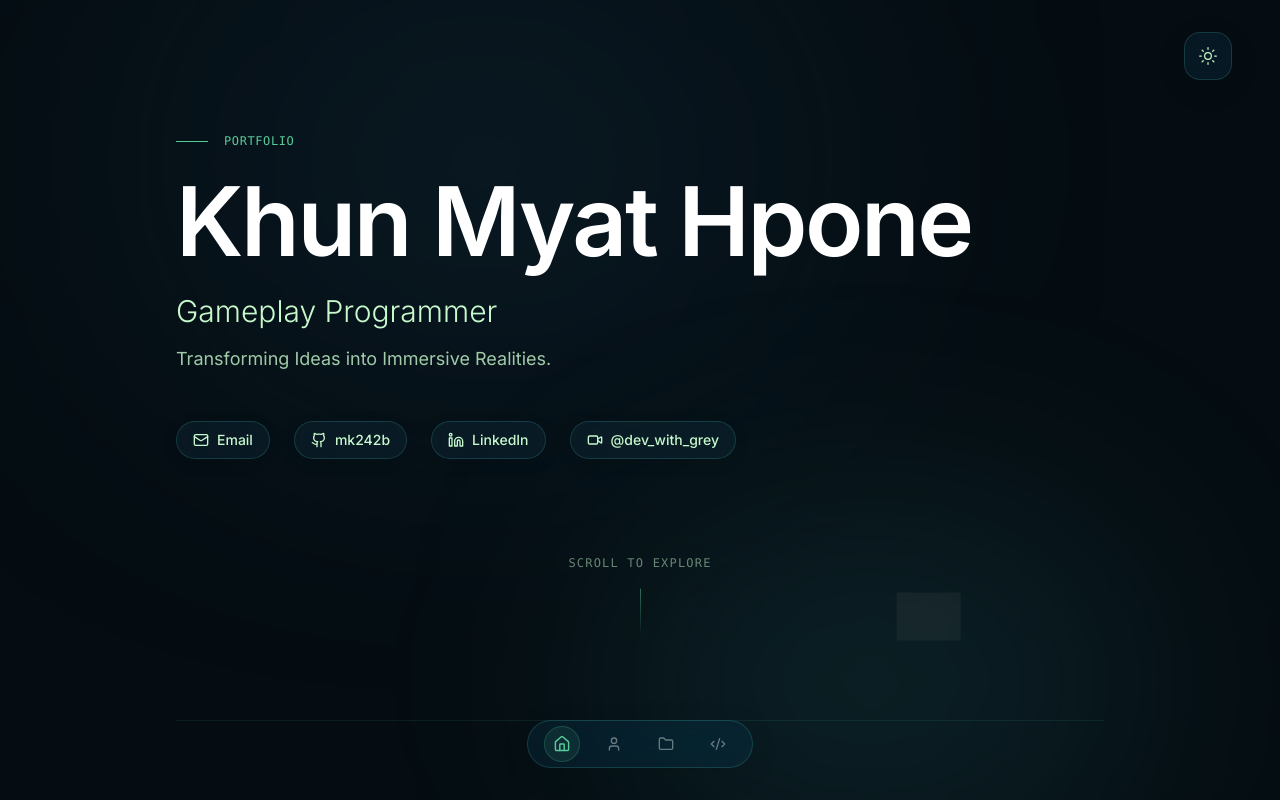
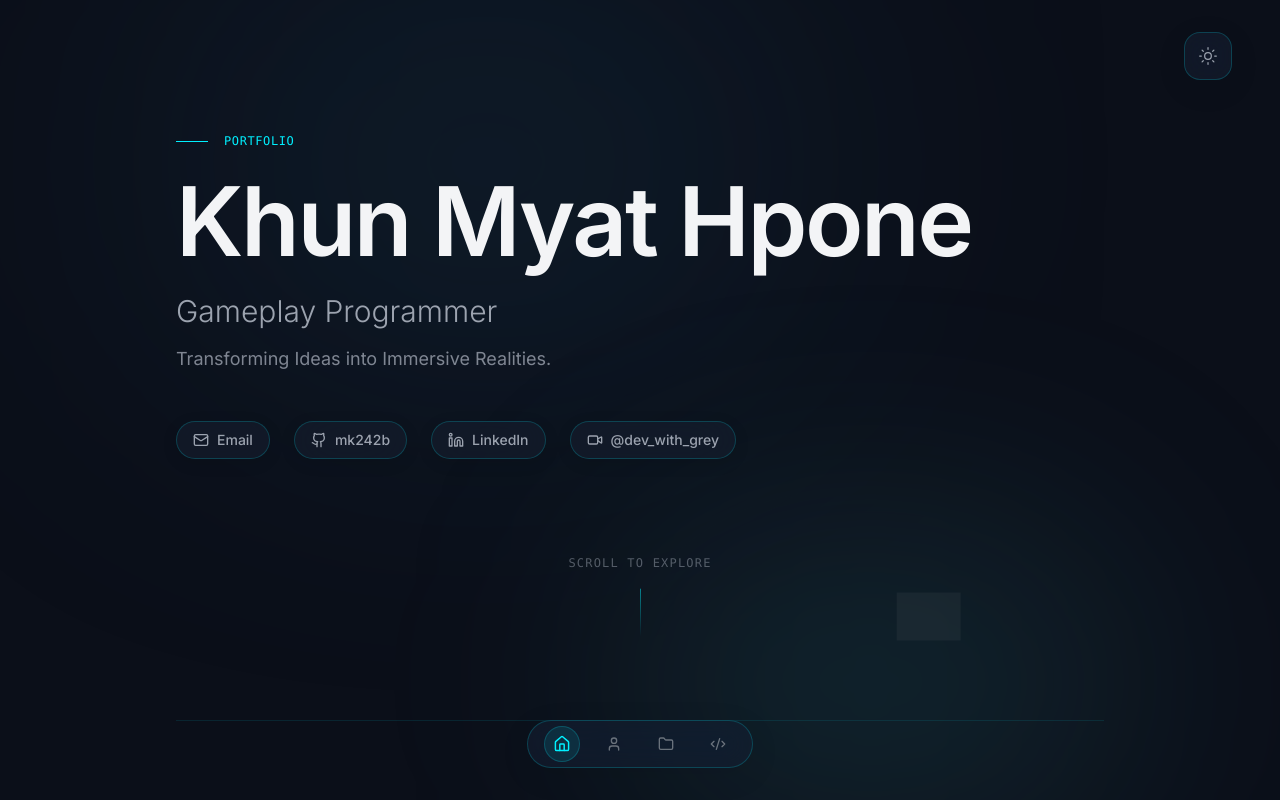
Before and after one commit to mk242b/portfolio_v2, a React (Vite) app: page / in a window 1280 px wide. Shown: the top 800 px of the page. Built offline with nearby package versions, Linux system fonts and the light colour scheme; grey boxes are pictures that could not be loaded.

Commit message:
feat: Refine color palette for better contrast
Update CSS variables for background, text, and accent colors to improve readability and visual appeal across light and dark themes.

```diff
--- a/src/index.css
+++ b/src/index.css
@@ -3,21 +3,21 @@
 
 @layer base {
   :root {
-    --theme-bg: #050d12;
-    --theme-ink-primary: #FFFFFF;
-    --theme-ink-muted: #C7F9CC;
-    --theme-accent: #57CC99;
-    --theme-glass-bg: rgba(34, 87, 122, 0.15); /* #22577A */
-    --theme-glass-border: rgba(56, 163, 165, 0.25); /* #38A3A5 */
+    --theme-bg: #0B0F19; /* Obsidian Dark */
+    --theme-ink-primary: #F3F4F6; /* Crisp White */
+    --theme-ink-muted: #9CA3AF; /* Steel Gray */
+    --theme-accent: #00F0FF; /* Neon Cyan */
+    --theme-glass-bg: rgba(22, 31, 48, 0.6); /* Slate Core */
+    --theme-glass-border: rgba(0, 240, 255, 0.2);
   }
 
   :root.light {
-    --theme-bg: #F8FAF9; /* Soft light background related to the theme */
-    --theme-ink-primary: #050d12;
-    --theme-ink-muted: #22577A; /* Dark blue from palette */
-    --theme-accent: #38A3A5; /* Teal from palette */
-    --theme-glass-bg: rgba(128, 237, 153, 0.15); /* #80ED99 tint */
-    --theme-glass-border: rgba(56, 163, 165, 0.25);
+    --theme-bg: #F3F4F6;
+    --theme-ink-primary: #0B0F19;
+    --theme-ink-muted: #4B5563;
+    --theme-accent: #00A3B5;
+    --theme-glass-bg: rgba(255, 255, 255, 0.5);
+    --theme-glass-border: rgba(0, 163, 181, 0.2);
   }
 }
 
```
